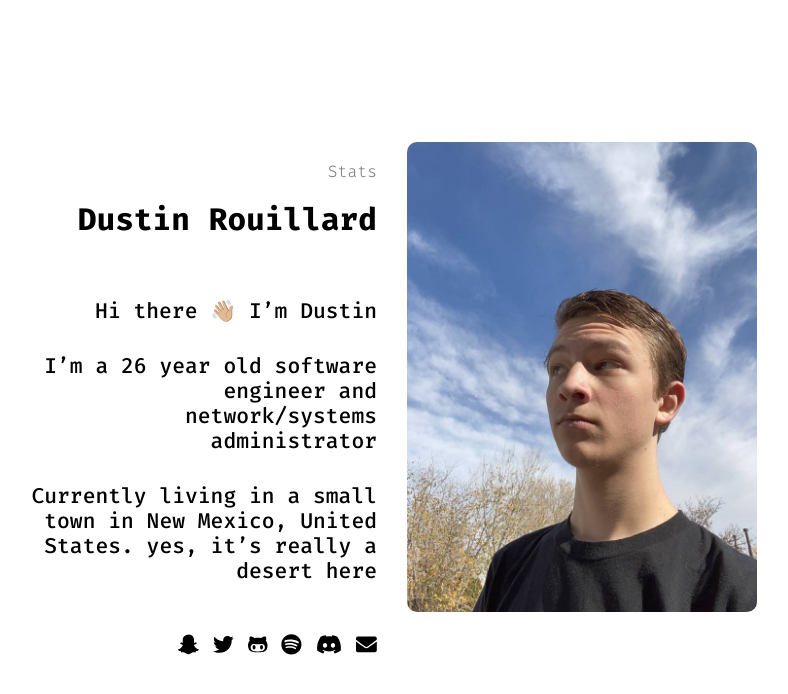
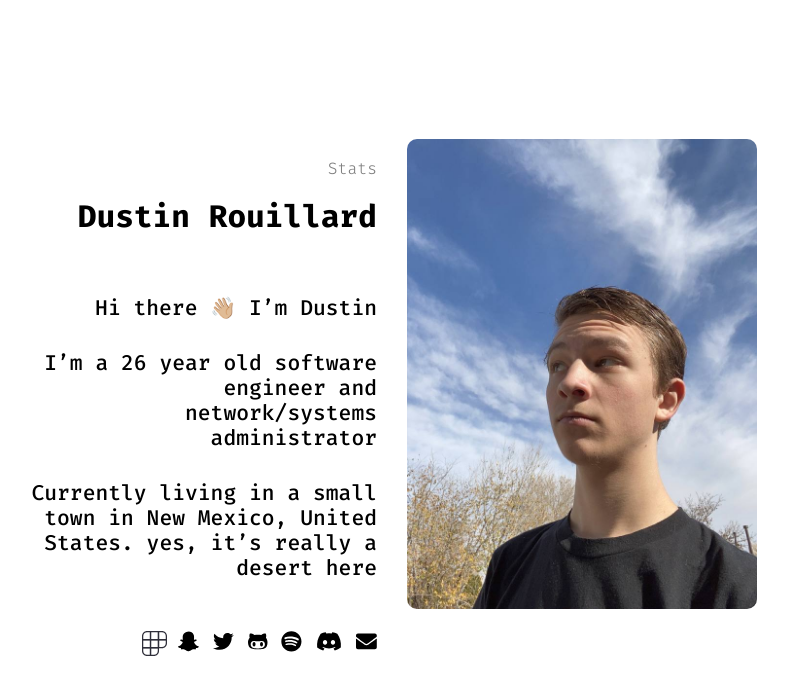
Before and after one commit to dustinrouillard/personal-site, a Next.js app: page / in a window 1280 px wide. Shown: the top 694 px of the page, without its empty margins (263-1051 px from the left). Built offline with nearby package versions, Linux system fonts and the light colour scheme; no server answers.

Commit message:
Add polywork icon

```diff
--- a/components/icon.tsx
+++ b/components/icon.tsx
@@ -4,45 +4,63 @@ import styled from "styled-components";
 
 import { FontAwesomeIcon } from "@fortawesome/react-fontawesome";
 import { IconDefinition } from "@fortawesome/fontawesome-svg-core";
+import { Polywork as PolyworkIcon } from "./icons/Polywork";
+import { useState } from "react";
 
 interface IconProps {
   size: number;
   highlight?: string;
-  icon: IconDefinition;
+  icon: IconDefinition | string;
   link?: string;
   color?: string;
+  hovered?: boolean;
   onClick?: () => void;
 }
 
 export function Icon(props: IconProps): ReactElement {
+  const [hovered, setHovered] = useState(false);
+
+  function getSvg(icon: string, props: any) {
+    switch (icon) {
+      case 'polywork':
+        return (<Polywork {...props} />)
+    }
+  }
+
+  function handleMouseEnter() {
+    setHovered(true);
+  }
+
+  function handleMouseLeave() {
+    setHovered(false);
+  }
+
   return (
-    <>
-      {!!props.link && (
+    <IconBase onMouseEnter={handleMouseEnter} onMouseLeave={handleMouseLeave}>
+      {!!props.link && typeof props.icon != 'string' && (
         <Link href={props.link} target="_blank">
           <FaIcon
-            {...(props as any)}
             width={props.size}
             height={props.size}
             icon={props.icon}
             highlight={props.highlight}
             color={props.color}
-            link={!!props.link}
           />
         </Link>
       )}
-      {!props.link && (
+      {!props.link && typeof props.icon != 'string' && (
         <FaIcon
-          {...(props as any)}
           onClick={props.onClick}
           width={props.size}
           height={props.size}
           icon={props.icon}
           highlight={props.highlight}
           color={props.color}
-          link={!!props.link}
         />
       )}
-    </>
+      {!!props.link && typeof props.icon == 'string' && <Link href={props.link} target="_blank"><Polywork size={props.size} hovered={hovered} highlight={props.highlight} link={!!props.link} /></Link>}
+      {!props.link && typeof props.icon == 'string' && <Polywork size={props.size} hovered={hovered} highlight={props.highlight} link={!!props.link} />}
+    </IconBase>
   );
 }
 
@@ -51,12 +69,14 @@ const Link = styled.a`
   text-decoration: none;
 `;
 
-const FaIcon = styled(FontAwesomeIcon)<{
+const IconBase = styled.div``;
+
+const FaIcon = styled(FontAwesomeIcon) <{
   highlight: string;
   color?: string;
   link?: boolean;
 }>`
-  cursor: ${(props) => (props.link ? "pointer" : "default")};
+  cursor: ${(props) => (props.link ? "default" : "pointer")};
   color: ${(props) => (props.color ? props.color : "var(--text)")};
   transition: opacity 0.2s ease-out;
   transition: color 0.2s ease-out;
@@ -66,3 +86,15 @@ const FaIcon = styled(FontAwesomeIcon)<{
     opacity: 100%;
   }
 `;
+
+const Polywork = styled(PolyworkIcon) <{
+  size?: number;
+  highlight: string;
+  hovered?: boolean;
+  link?: boolean;
+}>`
+  height: ${(props) => `${props.size}px`};
+  cursor: ${(props) => (props.link ? "default" : "pointer")};
+  transition: opacity 0.2s ease-out;
+  transition: color 0.2s ease-out;
+`;
--- /dev/null
+++ b/components/icons/Polywork.tsx
@@ -0,0 +1,35 @@
+import { useEffect } from "react";
+import styled from "styled-components";
+
+export function Polywork(props: any) {
+    useEffect(() => {
+        console.log(props);
+    }, [])
+    return (
+        <Svg xmlns="http://www.w3.org/2000/svg" height={props.size} viewBox="0 0 37 37" fill="none">
+            <path d="M12.7188 36.0635V25.0098H24.2812V29.5307C24.2782 31.2644 23.5873 32.926 22.3604 34.1508C21.1334 35.3756 19.4705 36.0635 17.7369 36.0635H12.7188Z" fill="none"></path>
+            <path d="M17.7138 37.0001H11.8169V24.0732H25.1831V29.5307C25.1801 31.5108 24.3922 33.4089 22.992 34.809C21.5919 36.2091 19.6938 36.9971 17.7138 37.0001V37.0001ZM13.6785 35.127H17.7138C19.1991 35.127 20.6237 34.5378 21.675 33.4886C22.7263 32.4394 23.3185 31.016 23.3216 29.5307V25.9464H13.6785V35.127Z" fill={props.hovered ? props.highlight : '#2F2F3A'}></path>
+            <path d="M24.5587 24.698V12.9736H36.1212V18.1536C36.1227 19.0125 35.9549 19.8632 35.6273 20.6572C35.2996 21.4511 34.8187 22.1726 34.2119 22.7805C33.6051 23.3884 32.8844 23.8706 32.0911 24.1996C31.2977 24.5286 30.4473 24.698 29.5884 24.698H24.5587Z" fill="none"></path>
+            <path d="M29.5306 25.6346H23.6222V12.0371H37V18.1537C37 20.1357 36.2134 22.0368 34.813 23.4394C33.4125 24.842 31.5127 25.6315 29.5306 25.6346V25.6346ZM25.4953 23.7615H29.5306C31.0159 23.7584 32.4393 23.1662 33.4885 22.1149C34.5376 21.0636 35.1269 19.639 35.1269 18.1537V13.8755H25.4953V23.7615Z" fill={props.hovered ? props.highlight : '#2F2F3A'}></path>
+            <path d="M24.2465 12.9736H12.7418V24.698H24.2465V12.9736Z" fill="none"></path>
+            <path d="M25.1831 25.6346H11.8169V12.0371H25.1831V25.6346ZM13.6206 23.7615H23.2638V13.8755H13.6785L13.6206 23.7615Z" fill={props.hovered ? props.highlight : '#2F2F3A'}></path>
+            <path d="M0.936523 12.7187V7.46934C0.936523 5.73673 1.6248 4.07508 2.84994 2.84994C4.07508 1.6248 5.73673 0.936523 7.46934 0.936523H12.4412V12.7187H0.936523Z" fill="none"></path>
+            <path d="M13.3778 13.5975H0V7.46938C0.00305802 5.48931 0.79099 3.59122 2.19111 2.19111C3.59122 0.79099 5.48931 0.00305802 7.46938 0L13.3778 0V13.5975ZM1.87313 11.7244H11.5625V1.87313H7.46938C5.98516 1.87313 4.56173 2.46273 3.51223 3.51223C2.46273 4.56173 1.87313 5.98516 1.87313 7.46938V11.7244Z" fill={props.hovered ? props.highlight : '#2F2F3A'}></path>
+            <path d="M24.5587 12.7187V0.936523H29.5306C31.2632 0.936523 32.9248 1.6248 34.15 2.84994C35.3751 4.07508 36.0634 5.73673 36.0634 7.46934V12.7187H24.5587Z" fill="none"></path>
+            <path d="M37 13.5975H23.6222V0H29.5306C31.5107 0.00305802 33.4088 0.79099 34.8089 2.19111C36.209 3.59122 36.9969 5.48931 37 7.46938V13.5975ZM25.4953 11.7244H35.1269V7.46938C35.1269 5.98516 34.5373 4.56173 33.4878 3.51223C32.4383 2.46273 31.0148 1.87313 29.5306 1.87313H25.4953V11.7244Z" fill={props.hovered ? props.highlight : '#2F2F3A'}></path>
+            <path d="M24.2465 0.936523H12.7418V12.6609H24.2465V0.936523Z" fill="none"></path>
+            <path d="M25.1831 13.5975H11.8169V0H25.1831V13.5975ZM13.6206 11.7244H23.2638V1.87313H13.6785L13.6206 11.7244Z" fill={props.hovered ? props.highlight : '#2F2F3A'}></path>
+            <path d="M0.936523 29.5307V25.0098H12.499V36.0635H7.46934C5.73673 36.0635 4.07508 35.3752 2.84994 34.1501C1.6248 32.925 0.936523 31.2633 0.936523 29.5307V29.5307Z" fill="none"></path>
+            <path d="M13.3778 37.0001H7.46938C5.48931 36.9971 3.59122 36.2091 2.19111 34.809C0.79099 33.4089 0.00305802 31.5108 0 29.5307L0 24.0732H13.3778V37.0001ZM1.87313 25.9464V29.5307C1.87313 31.015 2.46273 32.4384 3.51223 33.4879C4.56173 34.5374 5.98516 35.127 7.46938 35.127H11.5625V25.9464H1.87313Z" fill={props.hovered ? props.highlight : '#2F2F3A'}></path>
+            <path d="M12.4412 12.9736H0.936523V24.698H12.4412V12.9736Z" fill="none"></path>
+            <path d="M13.3778 25.6346H0V12.0371H13.3778V25.6346ZM1.87313 23.7615H11.5625V13.8755H1.87313V23.7615Z" fill={props.hovered ? props.highlight : '#2F2F3A'}></path>
+            <defs>
+            </defs>
+        </Svg>
+    );
+}
+
+const Svg = styled.svg`
+    margin-left: 4px;
+    margin-right: 4px;
+`;
--- a/components/socials.tsx
+++ b/components/socials.tsx
@@ -19,6 +19,14 @@ export function SocialLinks(props: {
 }): ReactElement {
   return (
     <Icons small={props.small}>
+      <IconWrapped small={props.small} last>
+        <Icon
+          size={props.small ? 15 : 25}
+          icon="polywork"
+          highlight="#6661af"
+          link="https://p.dstn.to"
+        />
+      </IconWrapped>
       <IconWrapped small={props.small}>
         <Icon
           size={props.small ? 15 : 25}
@@ -63,7 +71,7 @@ export function SocialLinks(props: {
         <Icon
           size={props.small ? 15 : 25}
           icon={faEnvelope}
-          highlight="#1B1B1B"
+          highlight="#6257fc"
           link="mailto:dustin@rouillard.dev"
         />
       </IconWrapped>
```
